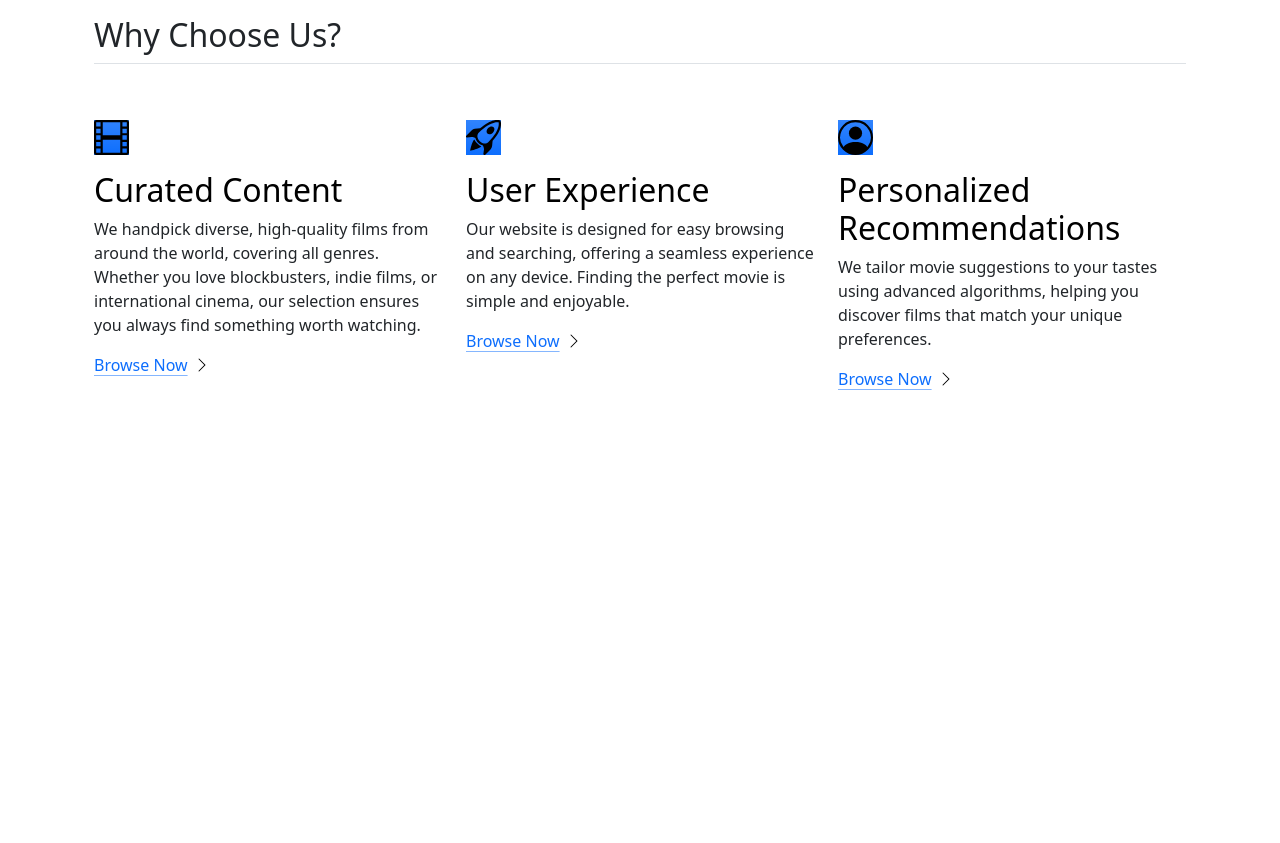
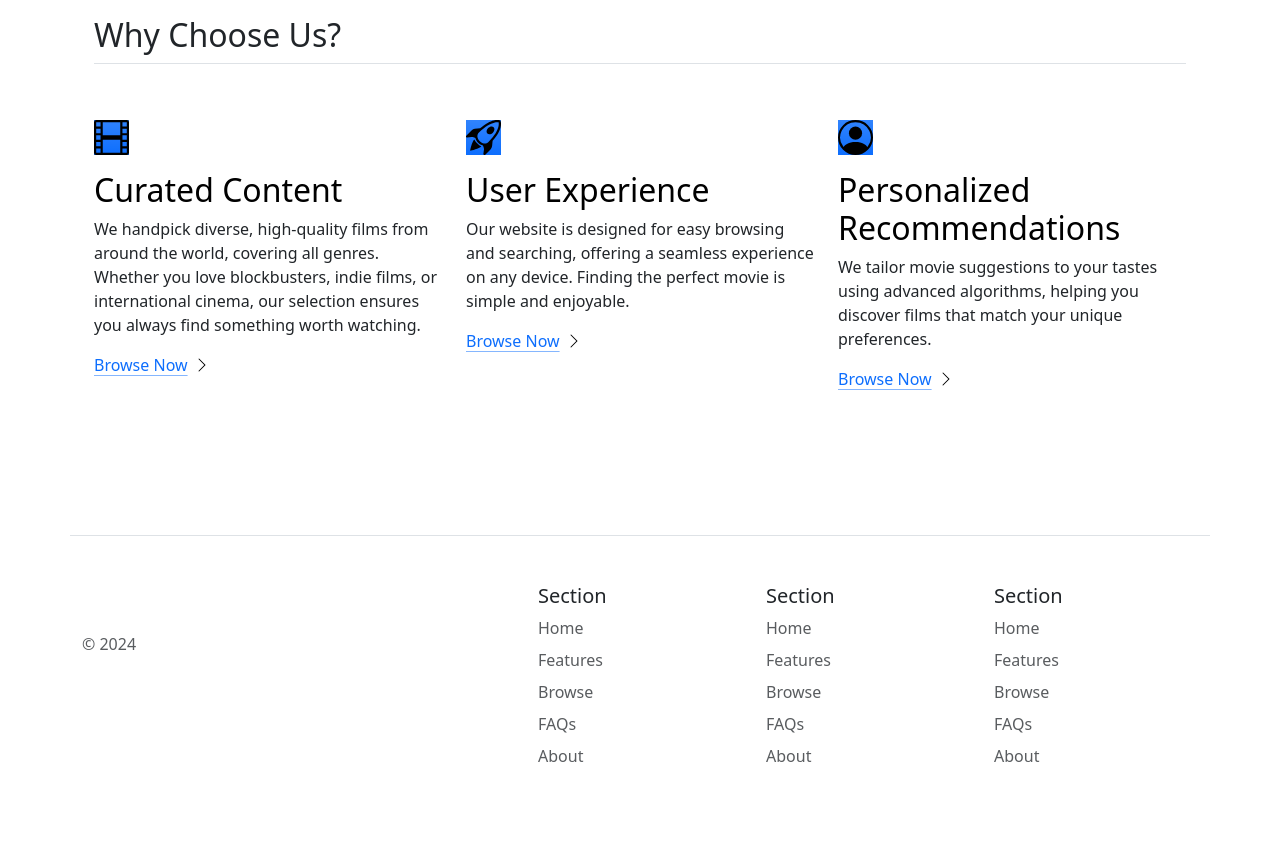
Before and after one commit to Yasitha603/Bootstrap-Website, a plain HTML site: page index.html in a window 1280 px wide. Shown: the part 758-1601 px from the top of the page. Before the commit the page ends 1245 px from the top, so only its background shows below. Drawn offline with nearby package versions, Linux system fonts and the light colour scheme.

Commit message:
Wrapped Up

```diff
--- a/index.html
+++ b/index.html
@@ -32,10 +32,10 @@
                   Services
                 </a>
                 <ul class="dropdown-menu">
-                  <li><a class="dropdown-item" href="#">Action</a></li>
-                  <li><a class="dropdown-item" href="#">Another action</a></li>
+                  <li><a class="dropdown-item" href="#">Features</a></li>
+                  <li><a class="dropdown-item" href="#">Browse</a></li>
                   <li><hr class="dropdown-divider"></li>
-                  <li><a class="dropdown-item" href="#">Something else here</a></li>
+                  <li><a class="dropdown-item" href="#">Contact us</a></li>
                 </ul>
               </li>
             </ul>
@@ -51,7 +51,7 @@
         <div class="col-lg-6 mx-auto">
           <p class="lead mb-4">Welcome to our Website, where we bring you the best films from around the world. Whether you're after a blockbuster or an indie gem, we’ve got something for every movie lover.</p>
           <div class="d-grid gap-2 d-sm-flex justify-content-sm-center mb-5">
-            <button type="button" class="btn btn-primary btn-lg px-4 me-sm-3" fdprocessedid="uk5ti">Book Now</button>
+            <button type="button" class="btn btn-primary btn-lg px-4 me-sm-3" fdprocessedid="uk5ti">Browse Now</button>
             <button type="button" class="btn btn-outline-secondary btn-lg px-4" fdprocessedid="bzaece">Contact Us</button>
           </div>
         </div>
@@ -99,6 +99,56 @@
           </div>
         </div>
       </div>
+
+      <div class="container">
+        <footer class="row row-cols-1 row-cols-sm-2 row-cols-md-5 py-5 my-5 border-top">
+          <div class="col mb-3">
+            <a href="/" class="d-flex align-items-center mb-3 link-body-emphasis text-decoration-none">
+              <svg class="bi me-2" width="40" height="32">
+                <use xlink:href="#bootstrap"></use>
+              </svg>
+            </a>
+            <p class="text-body-secondary">© 2024</p>
+          </div>
+
+          <div class="col mb-3">
+
+          </div>
+
+          <div class="col mb-3">
+            <h5>Section</h5>
+            <ul class="nav flex-column">
+              <li class="nav-item mb-2"><a href="#" class="nav-link p-0 text-body-secondary">Home</a></li>
+              <li class="nav-item mb-2"><a href="#" class="nav-link p-0 text-body-secondary">Features</a></li>
+              <li class="nav-item mb-2"><a href="#" class="nav-link p-0 text-body-secondary">Browse</a></li>
+              <li class="nav-item mb-2"><a href="#" class="nav-link p-0 text-body-secondary">FAQs</a></li>
+              <li class="nav-item mb-2"><a href="#" class="nav-link p-0 text-body-secondary">About</a></li>
+            </ul>
+          </div>
+
+          <div class="col mb-3">
+            <h5>Section</h5>
+            <ul class="nav flex-column">
+              <li class="nav-item mb-2"><a href="#" class="nav-link p-0 text-body-secondary">Home</a></li>
+              <li class="nav-item mb-2"><a href="#" class="nav-link p-0 text-body-secondary">Features</a></li>
+              <li class="nav-item mb-2"><a href="#" class="nav-link p-0 text-body-secondary">Browse</a></li>
+              <li class="nav-item mb-2"><a href="#" class="nav-link p-0 text-body-secondary">FAQs</a></li>
+              <li class="nav-item mb-2"><a href="#" class="nav-link p-0 text-body-secondary">About</a></li>
+            </ul>
+          </div>
+
+          <div class="col mb-3">
+            <h5>Section</h5>
+            <ul class="nav flex-column">
+              <li class="nav-item mb-2"><a href="#" class="nav-link p-0 text-body-secondary">Home</a></li>
+              <li class="nav-item mb-2"><a href="#" class="nav-link p-0 text-body-secondary">Features</a></li>
+              <li class="nav-item mb-2"><a href="#" class="nav-link p-0 text-body-secondary">Browse</a></li>
+              <li class="nav-item mb-2"><a href="#" class="nav-link p-0 text-body-secondary">FAQs</a></li>
+              <li class="nav-item mb-2"><a href="#" class="nav-link p-0 text-body-secondary">About</a></li>
+            </ul>
+          </div>
+        </footer>
+      </div>
     <script src="https://cdn.jsdelivr.net/npm/bootstrap@5.3.3/dist/js/bootstrap.bundle.min.js" integrity="sha384-YvpcrYf0tY3lHB60NNkmXc5s9fDVZLESaAA55NDzOxhy9GkcIdslK1eN7N6jIeHz" crossorigin="anonymous"></script>
 </body>
 
```
